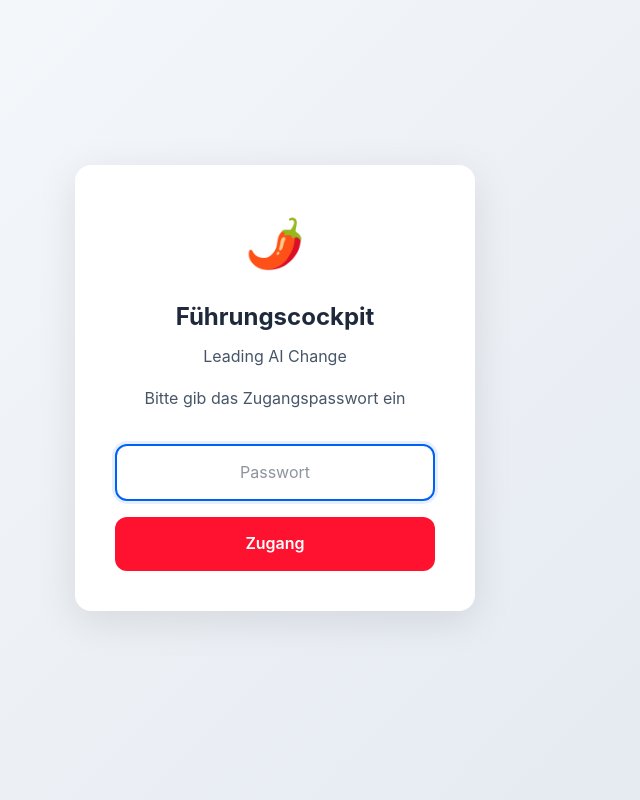
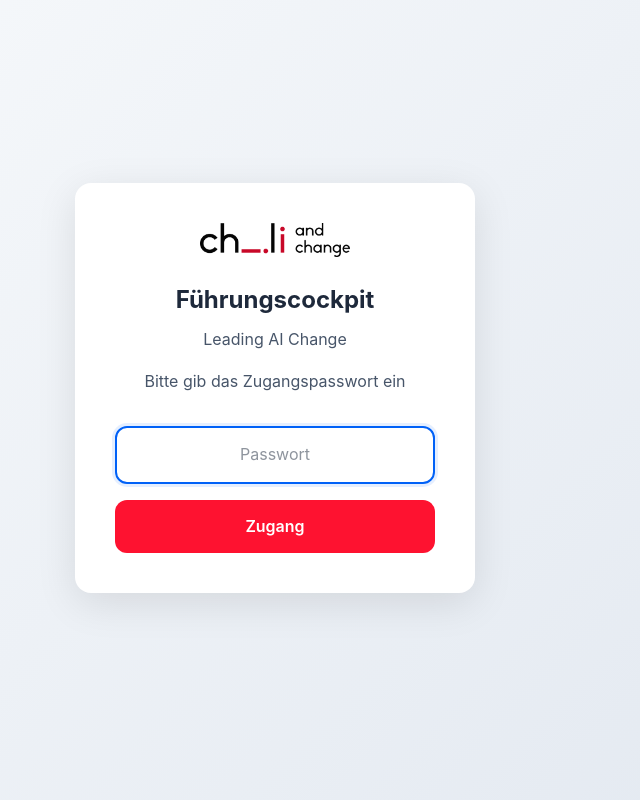
Before and after one commit to nicoluccii/leadingaichange, a Next.js app: page / in a window 1280 px wide. Shown: the whole page, without its empty margins (365-1005 px from the left). Built offline with nearby package versions, Linux system fonts and the light colour scheme.

Commit message:
Replace emoji with logo on login screen

```diff
--- a/src/app/page.tsx
+++ b/src/app/page.tsx
@@ -763,7 +763,16 @@ export default function Home() {
         padding: '1rem'
       }}>
         <div className="card" style={{ maxWidth: '400px', width: '100%', textAlign: 'center' }}>
-          <div className="welcome-icon">🌶️</div>
+          <div style={{ marginBottom: '1.5rem' }}>
+            <Image
+              src="/logo.png"
+              alt="Chili and Change"
+              width={150}
+              height={50}
+              style={{ margin: '0 auto' }}
+              priority
+            />
+          </div>
           <h1 className="card-title" style={{ fontSize: '1.5rem' }}>Führungscockpit</h1>
           <p style={{ color: 'var(--text-medium)', marginBottom: '1rem' }}>Leading AI Change</p>
           <p className="card-subtitle">Bitte gib das Zugangspasswort ein</p>
```
